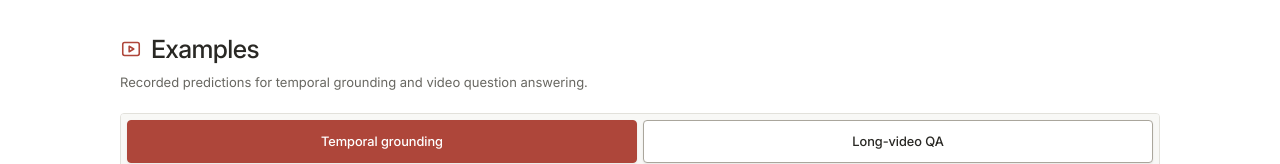
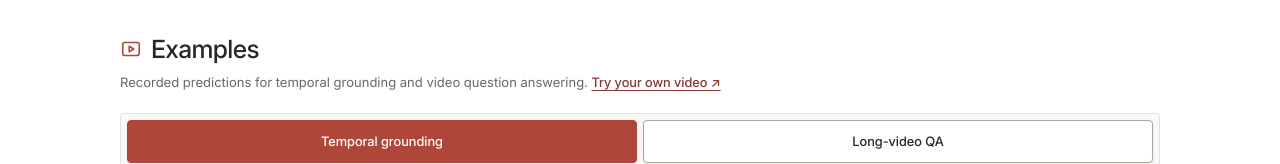
Before and after one commit to MCG-NJU/VideoJev, a plain HTML site: page index.html in a window 1280 px wide. Shown: the part 1121-1285 px from the top of the page. Drawn offline with Linux system fonts and the light colour scheme.

Commit message:
Link live demo from examples

```diff
--- a/index.html
+++ b/index.html
@@ -61,7 +61,7 @@
 </section>
 <section aria-labelledby="examples-title" class="section examples-section" id="examples">
 <div class="container">
-<div class="section-heading"><h2 class="heading-with-icon section-title" id="examples-title"><svg aria-hidden="true" class="section-icon" focusable="false" viewBox="0 0 24 24"><rect x="3" y="5" width="18" height="14" rx="2"/><path d="m10 9 5 3-5 3Z"/></svg>Examples</h2><p>Recorded predictions for temporal grounding and video question answering.</p></div>
+<div class="section-heading"><h2 class="heading-with-icon section-title" id="examples-title"><svg aria-hidden="true" class="section-icon" focusable="false" viewBox="0 0 24 24"><rect x="3" y="5" width="18" height="14" rx="2"/><path d="m10 9 5 3-5 3Z"/></svg>Examples</h2><p>Recorded predictions for temporal grounding and video question answering. <a class="examples-live-link" href="https://modelscope.cn/studios/MCG-NJU/VideoJev-Demo" rel="noopener" target="_blank">Try your own video ↗</a></p></div>
 <div class="demo-shell">
 <div aria-label="Video examples" class="demo-tabs" role="tablist">
 <button aria-controls="demo-panel" aria-selected="true" class="demo-tab active" data-demo="1" id="tab-grounding" role="tab" tabindex="0">Temporal grounding</button>
--- a/styles.css
+++ b/styles.css
@@ -69,6 +69,8 @@ sup { font-size: .68em; vertical-align: super; }
 .section + .section > .container { border-top: 1px solid var(--line); padding-top: 30px; }
 .section-heading { margin-bottom: 20px; }
 .section-heading > p { color: var(--muted); font-size: 13px; margin-top: 6px; }
+.examples-live-link { color: var(--clay-dark); font-weight: 600; text-decoration: underline; text-underline-offset: 3px; white-space: nowrap; }
+.examples-live-link:hover { color: var(--clay); }
 .section-title { font-style: normal; white-space: normal; text-wrap: balance; }
 .section-title em { font: inherit; }
 .heading-with-icon { display: flex; align-items: center; gap: 9px; }
```
